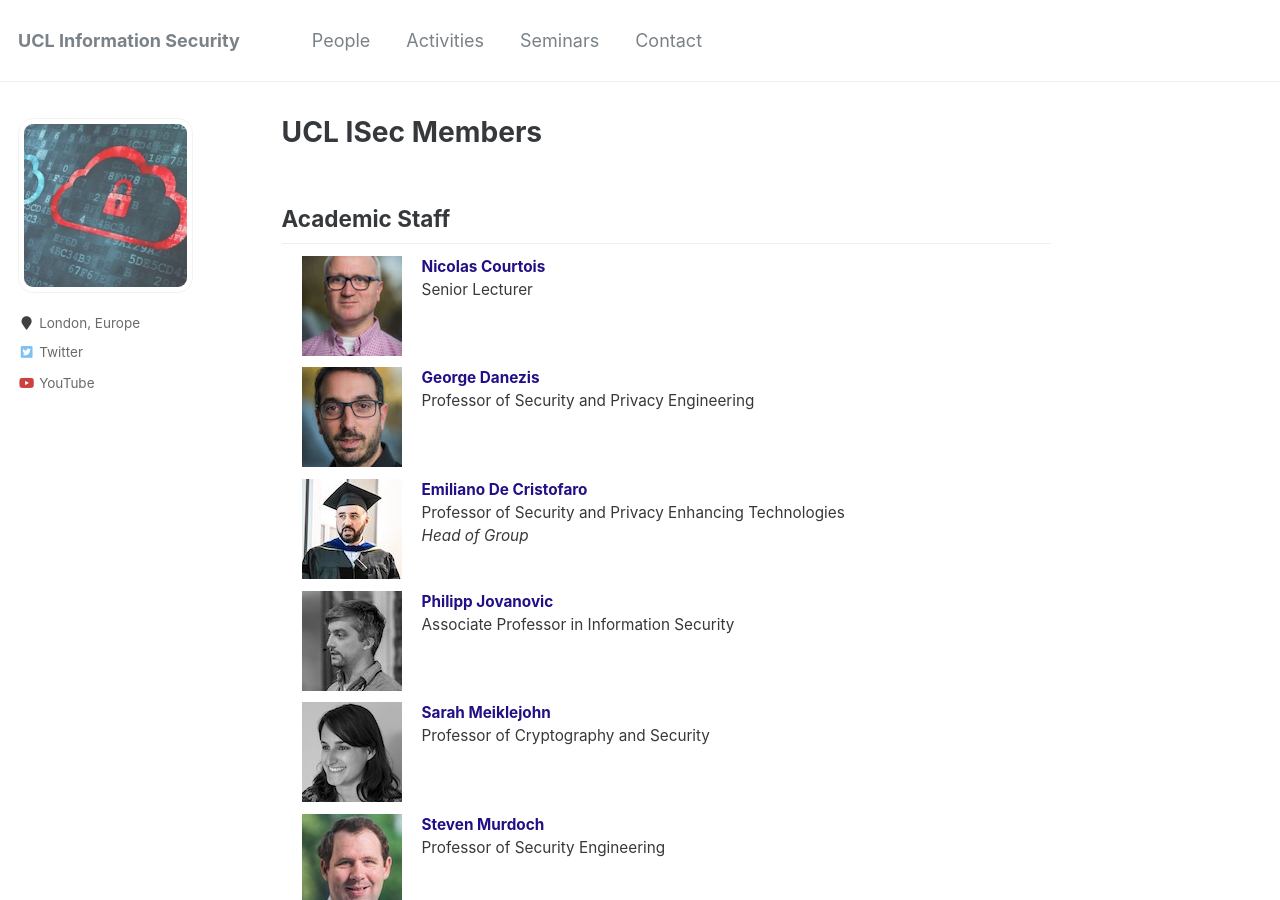
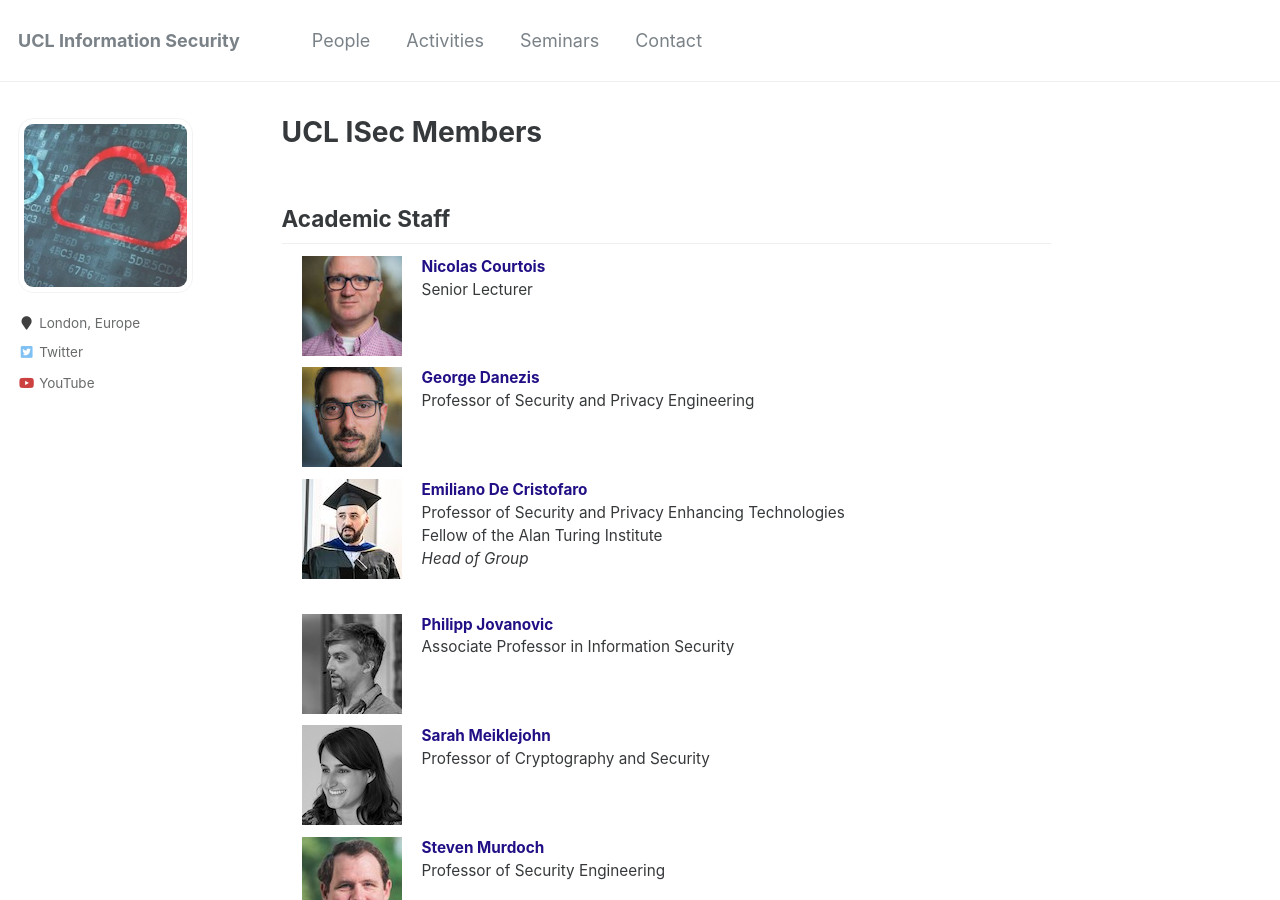
Before and after one commit to uclisec/uclisec.github.io, a Jekyll site: the page built from _pages/people.md, in a window 1280 px wide and 900 px high. Built offline with Jekyll 4.4.1, drawn with Linux system fonts in a browser that asks for light colours.

Commit message:
Update people.md
I have added the Fellow position for Emiliano

```diff
--- a/_pages/people.md
+++ b/_pages/people.md
@@ -21,6 +21,7 @@
 <img src="../images/emiliano.jpg" style="float:left;width:100px;height:100px" hspace="20">
 [**Emiliano De Cristofaro**](https://emilianodc.com/)
 Professor of Security and Privacy Enhancing Technologies
+Fellow of the Alan Turing Institute
 *Head of Group*
 <br>
 
```
